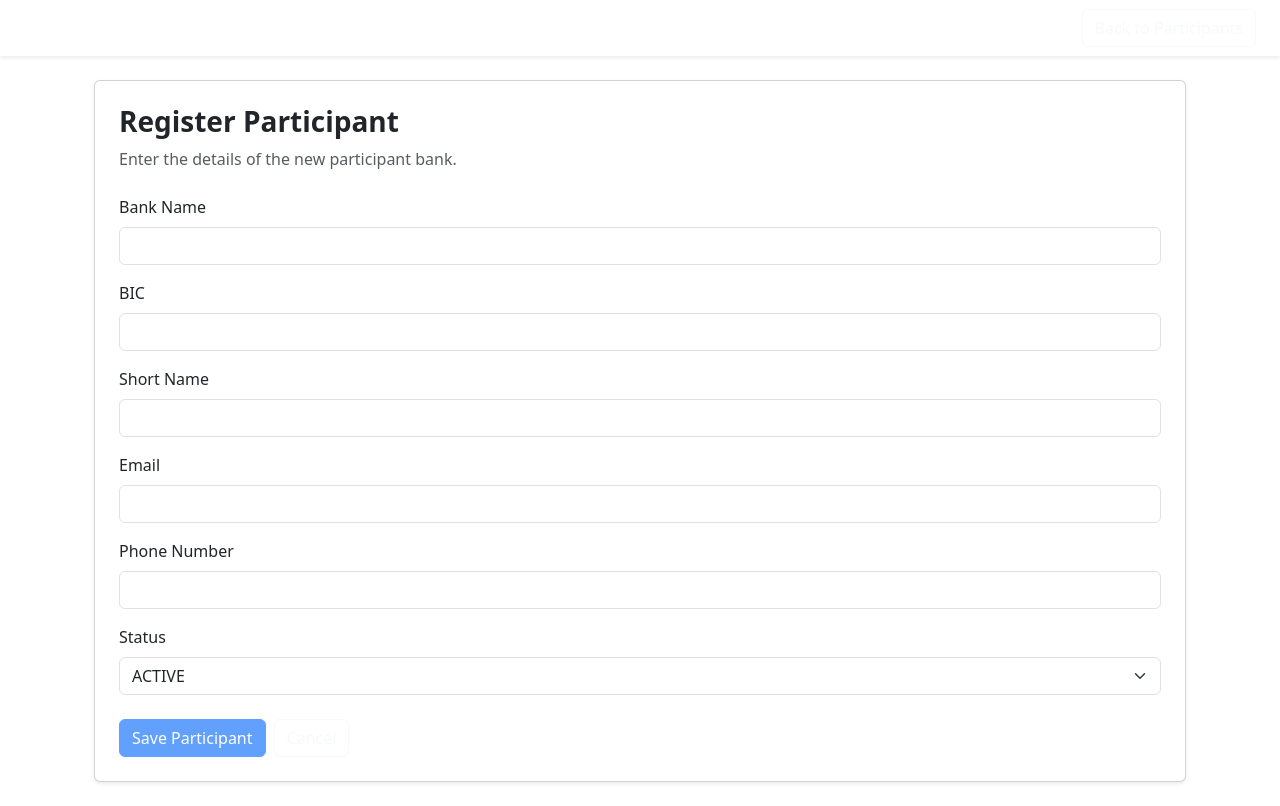
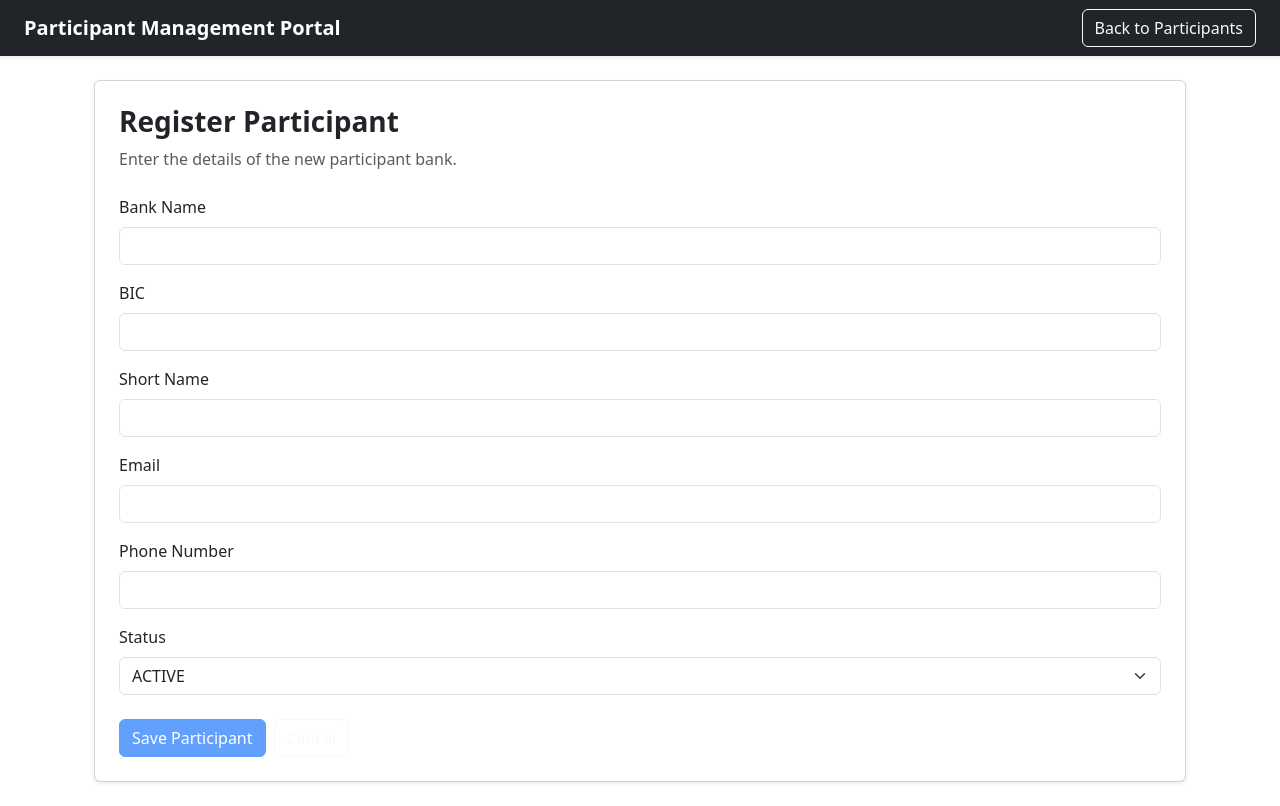
Before and after one commit to Abangiti/participant-management-portal, an Angular app: page /participants/new in a window 1280 px wide. Built offline with nearby package versions, Linux system fonts and the light colour scheme.

Commit message:
error fixed

```diff
--- a/src/app/participant-form/participant-form.html
+++ b/src/app/participant-form/participant-form.html
@@ -1,4 +1,5 @@
-<nav class="navbar navbar-dark shadow-sm">
+
+<nav class="navbar navbar-dark bg-dark shadow-sm">
   <div class="container-fluid px-4">
     <a class="navbar-brand fw-bold" routerLink="/participants">
       Participant Management Portal
@@ -13,6 +14,7 @@
     </button>
   </div>
 </nav>
+
 
 <main class="container p-4">
   <section class="card participant-card shadow-sm">
```
Also changed, not shown: 1 other file (tests, documents, lock files or other folders).
